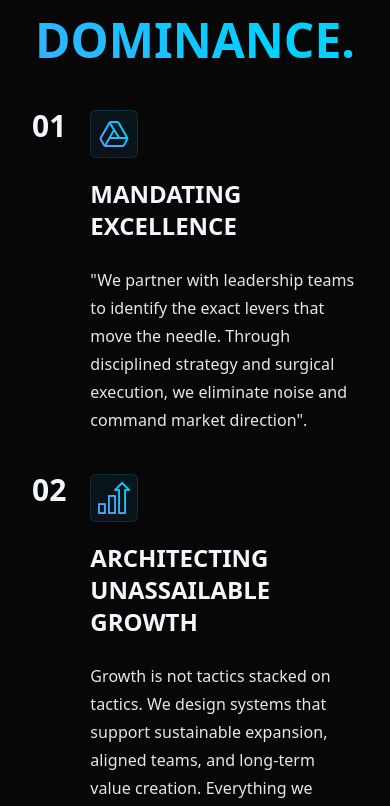
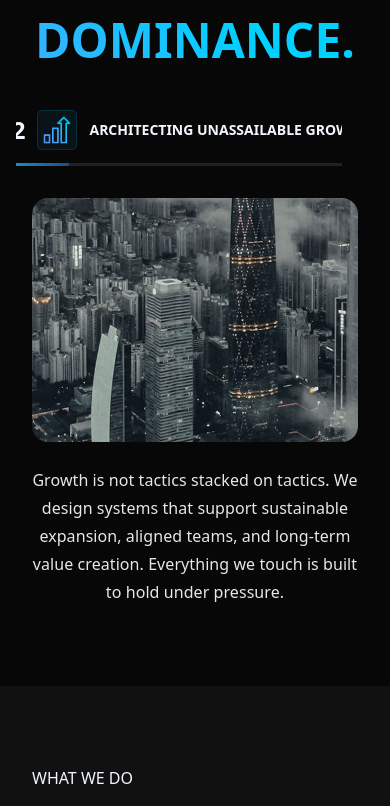
Before and after one commit to Cozmiq-Codes/nuwat, a Next.js app: page /about in a window 390 px wide. Shown: the part 1852-2658 px from the top of the page. Built offline with nearby package versions, Linux system fonts and the light colour scheme.

Commit message:
feat: implement responsive auto-play feature section with tabbed mobile layout

```diff
--- a/components/pages/home/vision-dominance/VisionDominance.tsx
+++ b/components/pages/home/vision-dominance/VisionDominance.tsx
@@ -1,7 +1,15 @@
-import React from "react";
+"use client";
+
+import { useEffect, useState, useRef, useCallback } from "react";
 import Image from "next/image";
+import ParallaxReveal from "@/components/global/ParallaxReveal";
+import { motion, AnimatePresence } from "framer-motion";
 
 const CityImage = "/empowering/city.webp";
+// Placeholder images for other steps if originals aren't distinct yet,
+// or map them if they are different.
+const images = [CityImage, CityImage, CityImage];
+
 const DriveImage = "/empowering/drive.webp";
 const GrowthImage = "/empowering/growth.webp";
 const OperationsImage = "/empowering/operations.webp";
@@ -19,6 +27,70 @@ interface VisionDominanceProps {
 }
 
 const VisionDominance = ({ content }: VisionDominanceProps) => {
+  const [activeIndex, setActiveIndex] = useState(0);
+  const timerRef = useRef<NodeJS.Timeout | null>(null);
+  const itemRefs = useRef<(HTMLDivElement | null)[]>([]); // For Mobile Tabs
+  const tabsRef = useRef<HTMLDivElement>(null); // For Tabs Container
+  const DURATION = 5000; // 5 seconds
+
+  // Memoize resetTimer to avoid dependency cycles
+  const resetTimer = useCallback(() => {
+    if (timerRef.current) clearInterval(timerRef.current);
+    timerRef.current = setInterval(() => {
+      setActiveIndex((prev) => (prev + 1) % 3);
+    }, DURATION);
+  }, []);
+
+  useEffect(() => {
+    resetTimer();
+    return () => {
+      if (timerRef.current) clearInterval(timerRef.current);
+    };
+  }, [resetTimer]);
+
+  // Scroll active item TAB into view within the container ONLY
+  useEffect(() => {
+    const isMobile = window.innerWidth < 1024;
+    const container = tabsRef.current;
+    const activeTab = itemRefs.current[activeIndex];
+
+    if (isMobile && container && activeTab) {
+      // Calculate center position
+      const scrollLeft =
+        activeTab.offsetLeft -
+        container.offsetWidth / 2 +
+        activeTab.offsetWidth / 2;
+
+      container.scrollTo({
+        left: scrollLeft,
+        behavior: "smooth",
+      });
+    }
+  }, [activeIndex]);
+
+  const handleItemClick = (index: number) => {
+    setActiveIndex(index);
+    resetTimer();
+  };
+
+  const items = [
+    {
+      id: "01",
+      icon: DriveImage,
+      ...content.items["01"],
+    },
+    {
+      id: "02",
+      icon: GrowthImage,
+      ...content.items["02"],
+    },
+    {
+      id: "03",
+      icon: OperationsImage,
+      ...content.items["03"],
+    },
+  ];
+
   return (
     <section className={"relative"}>
       <div className={"main-container"}>
@@ -37,133 +109,202 @@ const VisionDominance = ({ content }: VisionDominanceProps) => {
               />
             </div>
 
-            <div className={"flex flex-col lg:flex-row gap-12 lg:gap-12"}>
-              <div>
+            {/* ================= MOBILE LAYOUT (< 1024px) ================= */}
+            <div className="flex flex-col w-full gap-8 lg:hidden">
+              {/* TOP ROW: Tabs (Header) */}
+              <div
+                ref={tabsRef}
+                className="flex w-full overflow-x-auto no-scrollbar snap-x gap-4 px-4 -mx-4"
+              >
+                {items.map((item, index) => (
+                  <div
+                    key={item.id}
+                    ref={(el) => {
+                      itemRefs.current[index] = el;
+                    }}
+                    onClick={() => handleItemClick(index)}
+                    className={`flex flex-row items-center gap-3 min-w-fit px-4 snap-center cursor-pointer relative pb-4 transition-opacity duration-300 ${
+                      activeIndex === index ? "opacity-100" : "opacity-50"
+                    }`}
+                  >
+                    <div className={"text-[#F2F7FE] text-2xl font-bold"}>
+                      {item.id}
+                    </div>
+                    <Image
+                      src={item.icon}
+                      alt={item.title}
+                      width={40}
+                      height={40}
+                    />
+                    <div className="text-[#F2F7FE] text-sm font-bold text-center leading-tight whitespace-nowrap">
+                      {item.title}
+                    </div>
+
+                    {/* Tab Progress Bar (Bottom of Tab) */}
+                    <div className="absolute bottom-0 left-0 w-full h-[3px] bg-white/10 rounded-full overflow-hidden">
+                      {activeIndex === index && (
+                        <motion.div
+                          initial={{ width: "0%" }}
+                          animate={{ width: "100%" }}
+                          transition={{
+                            duration: DURATION / 1000,
+                            ease: "linear",
+                          }}
+                          className="h-full bg-gradient-to-r from-[#0EB5E8] to-[#1E4E8C] shadow-[0_0_15px_rgba(14,181,232,0.4)]"
+                        />
+                      )}
+                    </div>
+                  </div>
+                ))}
+              </div>
+
+              {/* BOTTOM ROW: Content (Image + Description) */}
+              <div className="flex flex-col gap-6 w-full">
+                {/* Active Image */}
+                <div className="w-full aspect-[4/3] relative rounded-2xl overflow-hidden bg-white/5">
+                  <AnimatePresence mode="wait">
+                    <motion.div
+                      key={activeIndex}
+                      initial={{ opacity: 0, x: 20 }}
+                      animate={{ opacity: 1, x: 0 }}
+                      exit={{ opacity: 0, x: -20 }}
+                      transition={{ duration: 0.4, ease: "easeInOut" }}
+                      className="absolute inset-0 w-full h-full"
+                    >
+                      <Image
+                        src={images[activeIndex]}
+                        alt={`Vision Dominance Image ${activeIndex + 1}`}
+                        fill
+                        className="object-cover"
+                      />
+                    </motion.div>
+                  </AnimatePresence>
+                </div>
+
+                {/* Active Description */}
+                <div className="min-h-[100px] flex items-start justify-center text-center">
+                  <AnimatePresence mode="wait">
+                    <motion.p
+                      key={activeIndex}
+                      initial={{ opacity: 0, y: 10 }}
+                      animate={{ opacity: 1, y: 0 }}
+                      exit={{ opacity: 0, y: -10 }}
+                      transition={{ duration: 0.3 }}
+                      className="text-[#E7E7E7] text-[16px] font-normal leading-[28px] tracking-[0.07px] max-w-[500px]"
+                    >
+                      {items[activeIndex].description}
+                    </motion.p>
+                  </AnimatePresence>
+                </div>
+              </div>
+            </div>
+
+            {/* ================= DESKTOP LAYOUT (>= 1024px) ================= */}
             <div
               className={
-                    "flex flex-col gap-10 lg:gap-0 lg:justify-between h-full"
+                "hidden lg:flex w-full flex-row gap-12 relative items-start"
               }
             >
-                  <div className={"flex gap-6 lg:gap-12"}>
+              {/* Left Column: Timeline Items */}
+              <div className={"flex flex-col w-1/2"}>
+                {items.map((item, index) => (
+                  <div
+                    key={item.id}
+                    onClick={() => handleItemClick(index)} // Click interaction
+                    className={`flex relative transition-opacity duration-500 cursor-pointer ${
+                      activeIndex === index ? "opacity-100" : "opacity-60"
+                    }`}
+                  >
                     <div
                       className={
-                        "text-[#F2F7FE] text-3xl lg:text-[40px] font-bold leading-[32px]"
+                        "text-[#F2F7FE] text-[40px] font-bold leading-[32px] w-[50px] flex-shrink-0 text-right"
                       }
                     >
-                      01
+                      {item.id}
                     </div>
-                    <div className={"flex flex-col gap-5"}>
+
+                    {/* Timeline Track */}
+                    <div className="w-[60px] flex flex-col items-center flex-shrink-0 relative">
+                      {/* Base Grey Line */}
+                      <div
+                        className={`w-[1px] bg-slate-800 absolute top-2 bottom-0 ${index === 2 ? "bg-gradient-to-b from-slate-800 to-transparent" : ""}`}
+                      ></div>
+
+                      {/* Active Blue Line (Animated Progress) */}
+                      <div className="absolute top-2 w-[3px] h-[120px] bg-transparent z-10 overflow-hidden rounded-full">
+                        {activeIndex === index && (
+                          <motion.div
+                            initial={{ height: "0%" }}
+                            animate={{ height: "100%" }}
+                            transition={{
+                              duration: DURATION / 1000,
+                              ease: "linear",
+                            }}
+                            className="w-full bg-gradient-to-b from-[#0EB5E8] to-[#1E4E8C] shadow-[0_0_15px_rgba(14,181,232,0.4)]"
+                          />
+                        )}
+                      </div>
+                    </div>
+
+                    <div
+                      className={`flex flex-col gap-5 pt-1 ${index === 2 ? "" : "pb-24"}`}
+                    >
                       <Image
-                        src={DriveImage}
-                        alt={"Growth"}
+                        src={item.icon}
+                        alt={item.title}
                         width={48}
                         height={48}
                       />
                       <div className={"flex flex-col gap-6"}>
                         <h3
                           className={
-                            "text-[#F2F7FE] text-2xl lg:text-[28px] font-bold leading-[32px]"
+                            "text-[#F2F7FE] text-[28px] font-bold leading-[32px]"
                           }
                         >
-                          {content.items["01"].title}
+                          {item.title}
                         </h3>
                         <p
                           className={
                             "max-w-[465px] text-[#E7E7E7] text-[16px] font-normal leading-[28px] tracking-[0.07px]"
                           }
                         >
-                          {content.items["01"].description}
+                          {item.description}
                         </p>
                       </div>
                     </div>
                   </div>
-
-                  <div className={"flex gap-6 lg:gap-12"}>
-                    <div
-                      className={
-                        "text-[#F2F7FE] text-3xl lg:text-[40px] font-bold leading-[32px]"
-                      }
-                    >
-                      02
-                    </div>
-                    <div className={"flex flex-col gap-5"}>
-                      <Image
-                        src={GrowthImage}
-                        alt={"Growth"}
-                        width={48}
-                        height={48}
-                      />
-                      <div className={"flex flex-col gap-6"}>
-                        <h3
-                          className={
-                            "text-[#F2F7FE] text-2xl lg:text-[28px] font-bold leading-[32px]"
-                          }
-                        >
-                          {content.items["02"].title}
-                        </h3>
-                        <p
-                          className={
-                            "max-w-[465px] text-[#E7E7E7] text-[16px] font-normal leading-[28px] tracking-[0.07px]"
-                          }
-                        >
-                          {content.items["02"].description}
-                        </p>
-                      </div>
-                    </div>
+                ))}
               </div>
 
-                  <div className={"flex gap-6 lg:gap-12"}>
-                    <div
-                      className={
-                        "text-[#F2F7FE] text-3xl lg:text-[40px] font-bold leading-[32px]"
-                      }
+              {/* Right Column: Sticky Image */}
+              <div className="w-1/2 sticky top-24 self-start">
+                <div className="w-full h-[calc(100vh-120px)] relative rounded-2xl overflow-hidden">
+                  <AnimatePresence mode="wait">
+                    <motion.div
+                      key={activeIndex}
+                      initial={{ opacity: 0 }}
+                      animate={{ opacity: 1 }}
+                      exit={{ opacity: 0 }}
+                      transition={{ duration: 0.5 }}
+                      className="absolute inset-0 w-full h-full"
                     >
-                      03
-                    </div>
-                    <div className={"flex flex-col gap-5"}>
-                      <Image
-                        src={OperationsImage}
-                        alt={"Growth"}
-                        width={48}
-                        height={48}
-                      />
-                      <div className={"flex flex-col gap-6"}>
-                        <h3
-                          className={
-                            "text-[#F2F7FE] text-2xl lg:text-[28px] font-bold leading-[32px]"
-                          }
-                        >
-                          {content.items["03"].title}
-                        </h3>
-                        <p
-                          className={
-                            "max-w-[465px] text-[#E7E7E7] text-[16px] font-normal leading-[28px] tracking-[0.07px]"
-                          }
-                        >
-                          {content.items["03"].description}
-                        </p>
-                      </div>
-                    </div>
-                  </div>
-                </div>
-              </div>
-              <div>
-                <Image
-                  src={CityImage}
-                  alt={"City Image"}
-                  className={
-                    "w-full lg:w-[650px] h-auto lg:h-full object-cover rounded-2xl"
-                  }
+                      <ParallaxReveal
+                        src={images[activeIndex]}
+                        alt={`Vision Dominance Image ${activeIndex + 1}`}
+                        containerClassName={"w-full h-full rounded-2xl"}
                         width={1000}
                         height={1000}
                       />
+                    </motion.div>
+                  </AnimatePresence>
+                </div>
               </div>
             </div>
           </div>
         </div>
       </div>
 
-      <div className={"hidden lg:block absolute bottom-0 left-0"}>
+      <div className={"hidden lg:block absolute bottom-0 left-0 -z-10"}>
         <Image
           src={BgGrad}
           alt={"BgGrad"}
@@ -175,4 +316,5 @@ const VisionDominance = ({ content }: VisionDominanceProps) => {
     </section>
   );
 };
+
 export default VisionDominance;
```
Lines whose indentation alone changed are shown as unchanged.
